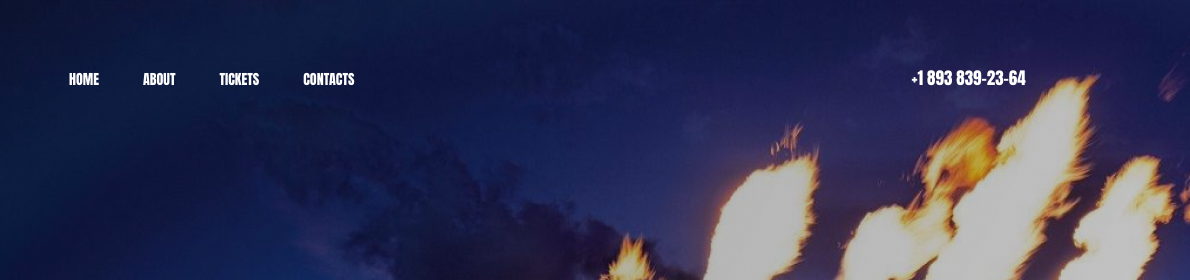
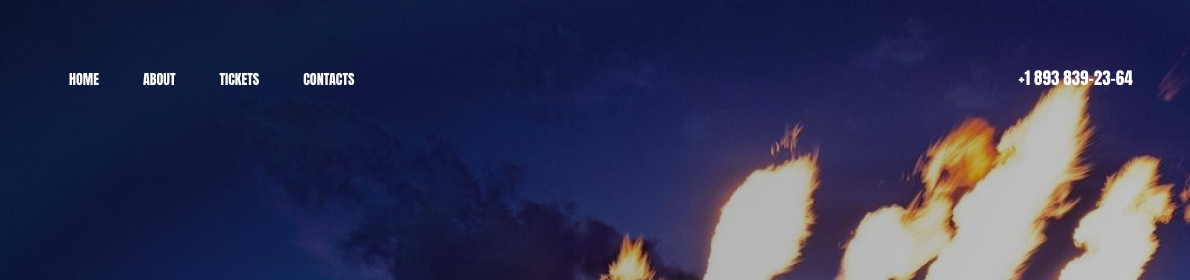
Before and after one commit to Arkash23/Burning-Man, a plain HTML site: page index.html in a window 1280 px wide. Shown: the top 280 px of the page, 90-1280 px from the left. Drawn offline with nearby package versions, Linux system fonts and the light colour scheme.

Commit message:
Update style.css

```diff
--- a/css/style.css
+++ b/css/style.css
@@ -51,7 +51,7 @@ a{
 	opacity: 0.5;
 }
 .phone{
-	margin-left: 533px;
+	margin-left: 640px;
 	font-family: 'Anton', sans-serif;
 	font-weight: 400;
 	font-size: 17px;
```
